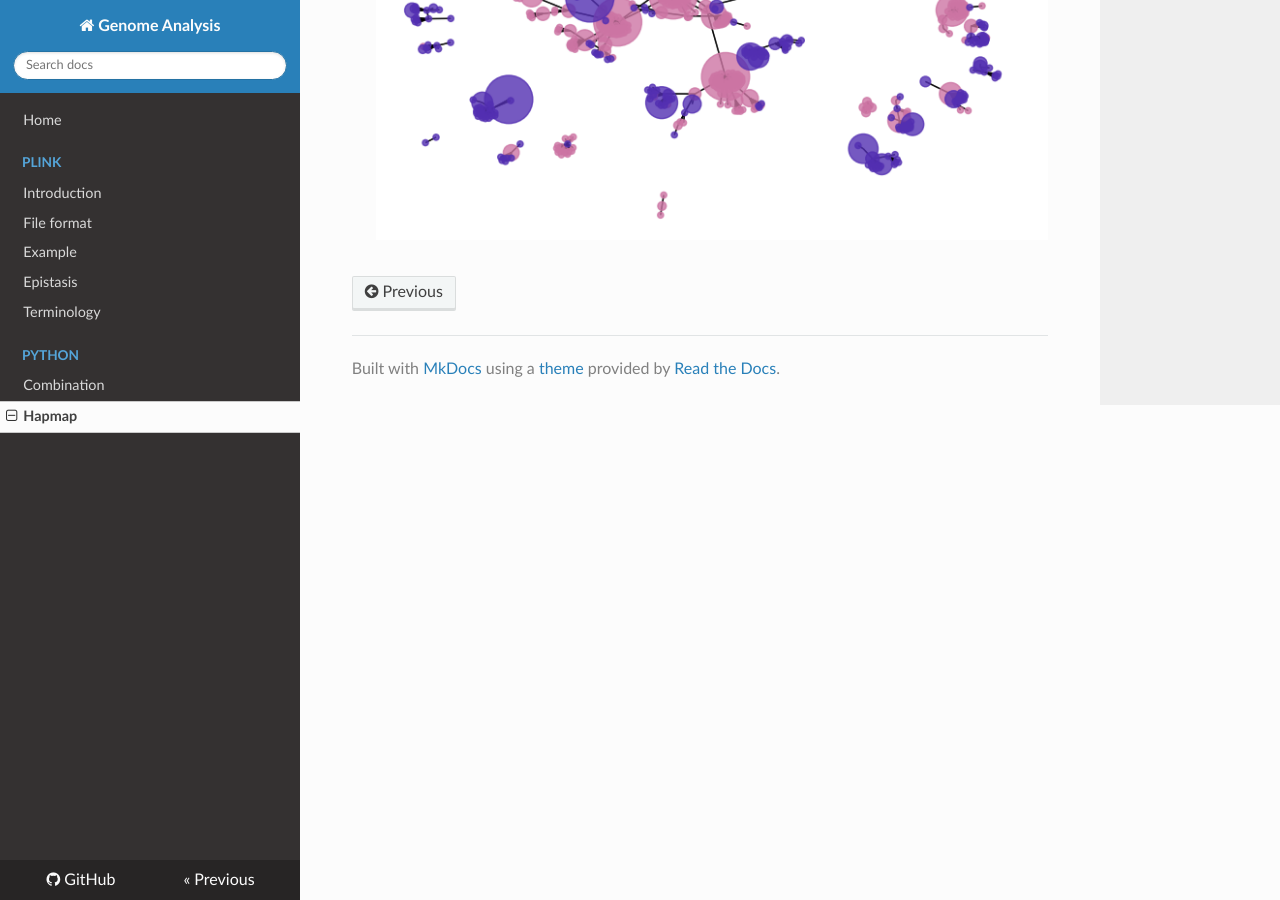
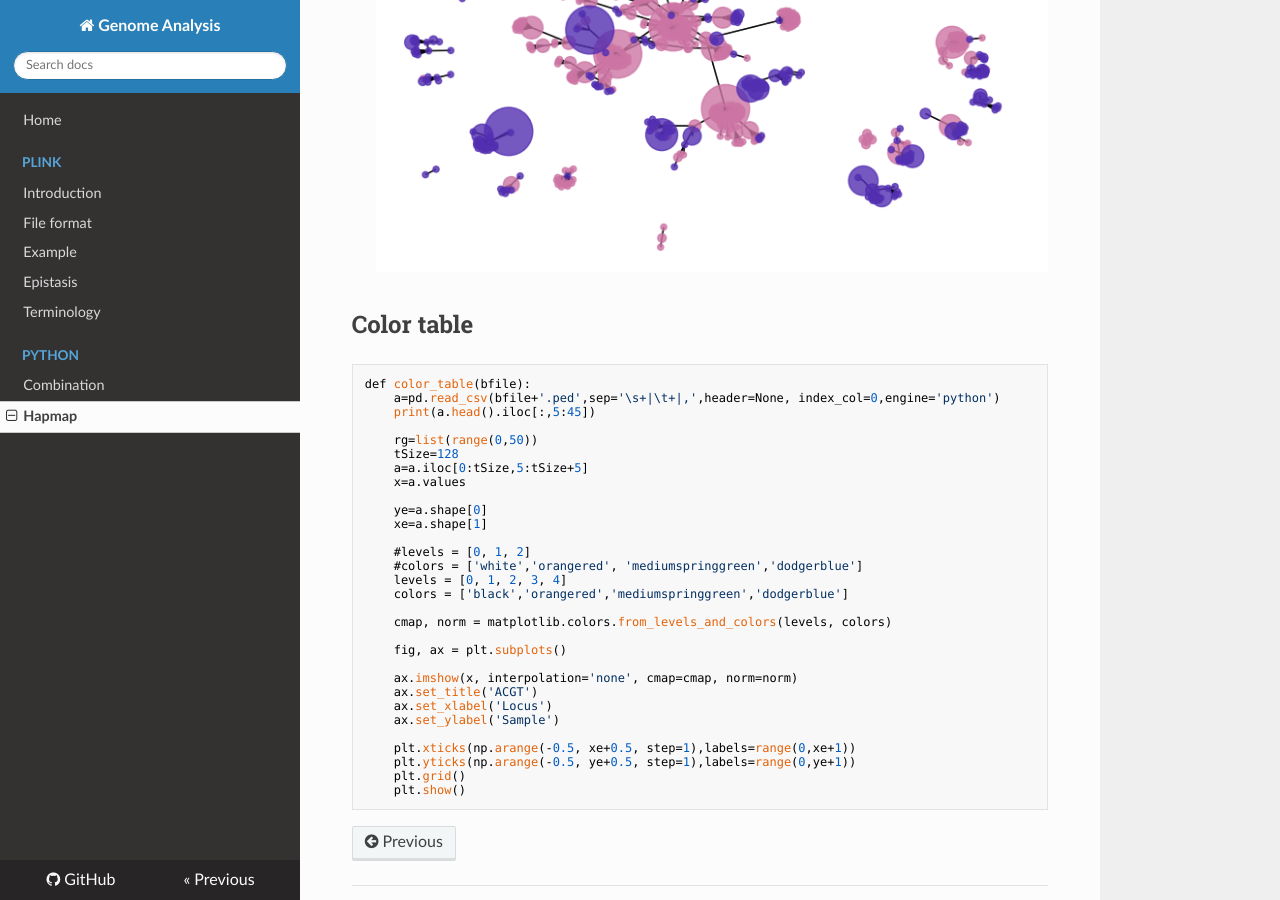
Before and after one commit to WonyoungCho/plink, an MkDocs documentation site: the page built from docs/hapMap1KG_ch7_8.md, in a window 1280 px wide and 900 px high, scrolled down 3348 px. Built offline with MkDocs 1.6.1, drawn with Linux system fonts in a browser that asks for light colours; nearby versions of some CDN libraries; old or Windows-style settings are respelled for this version of MkDocs.

Commit message:
Update hapMap1KG_ch7_8.md

````diff
--- a/docs/hapMap1KG_ch7_8.md
+++ b/docs/hapMap1KG_ch7_8.md
@@ -29,7 +29,7 @@
 
 # Data analysis
 
-- Penetrance
+## Penetrance
 ```
 import numpy as np
 import matplotlib.pyplot as plt
@@ -65,7 +65,7 @@
  1.19202922e-01 2.68941421e-01 5.00000000e-01]
 ```
 
-- Frequency
+## Frequency
 ```
 import pandas as pd
 import numpy as np
@@ -106,7 +106,7 @@
 0  DSL1   rs10956767  3238  0.18875  0.31125  0.0  0.0
 0  DSL1   rs10956767  3239  0.41725  0.08275  0.0  0.0
 ```
-- plink analysis
+## plink analysis
 ```
 import os
 
@@ -118,7 +118,7 @@
 os.system("plink --file outACGT --epistasis")
 ```
 
-- SNP networks
+## SNP networks
 ```
 import pandas as pd
 import networkx as nx
@@ -152,3 +152,38 @@
 ```
 - Best SNPs in dataset (Epistasis).
 ![networkx](image/net_ch78.png)
+
+
+## Color table
+```
+def color_table(bfile):
+    a=pd.read_csv(bfile+'.ped',sep='\s+|\t+|,',header=None, index_col=0,engine='python')
+    print(a.head().iloc[:,5:45])
+
+    rg=list(range(0,50))
+    tSize=128
+    a=a.iloc[0:tSize,5:tSize+5]
+    x=a.values
+
+    ye=a.shape[0]
+    xe=a.shape[1]
+
+    #levels = [0, 1, 2]
+    #colors = ['white','orangered', 'mediumspringgreen','dodgerblue']
+    levels = [0, 1, 2, 3, 4]
+    colors = ['black','orangered','mediumspringgreen','dodgerblue']
+
+    cmap, norm = matplotlib.colors.from_levels_and_colors(levels, colors)
+
+    fig, ax = plt.subplots()
+
+    ax.imshow(x, interpolation='none', cmap=cmap, norm=norm)
+    ax.set_title('ACGT')
+    ax.set_xlabel('Locus')
+    ax.set_ylabel('Sample')
+
+    plt.xticks(np.arange(-0.5, xe+0.5, step=1),labels=range(0,xe+1))
+    plt.yticks(np.arange(-0.5, ye+0.5, step=1),labels=range(0,ye+1))
+    plt.grid()
+    plt.show()
+```
````
